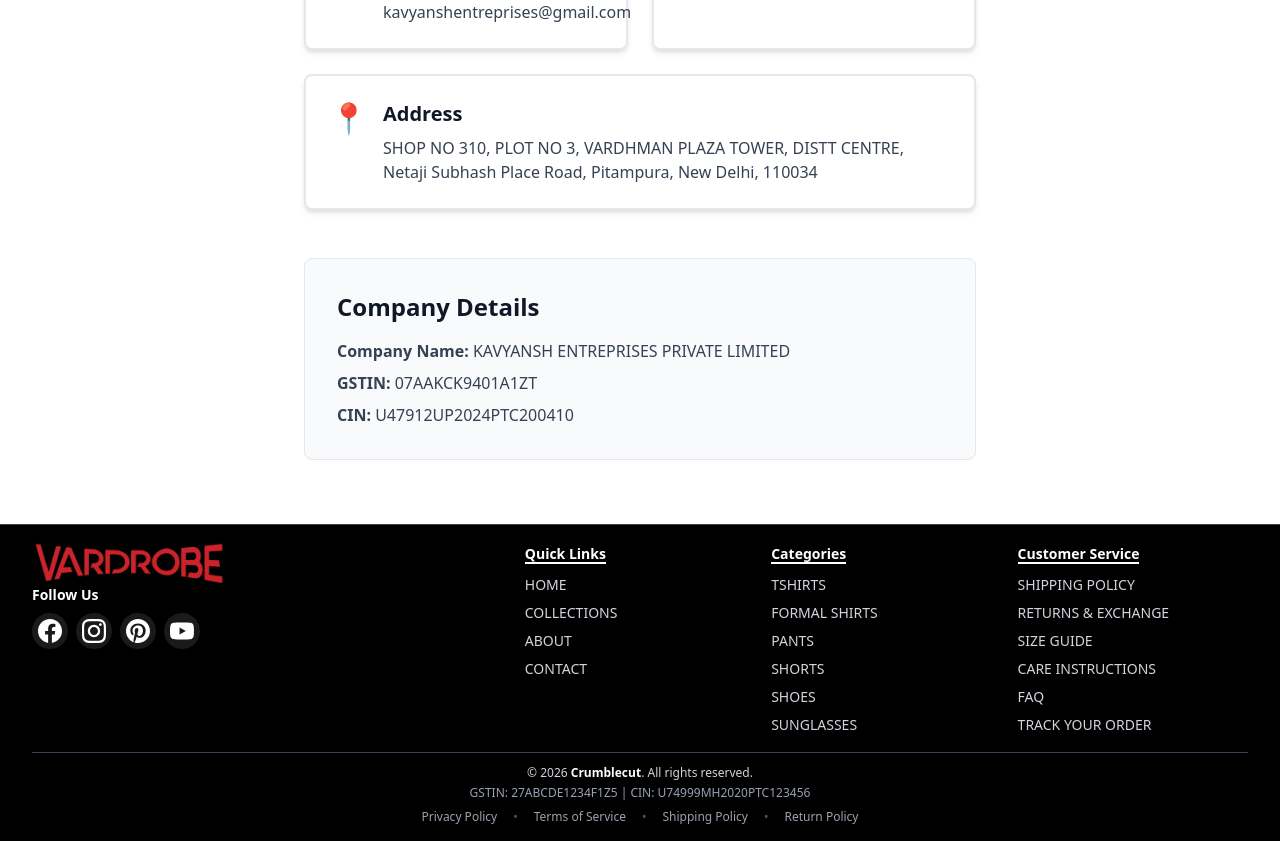
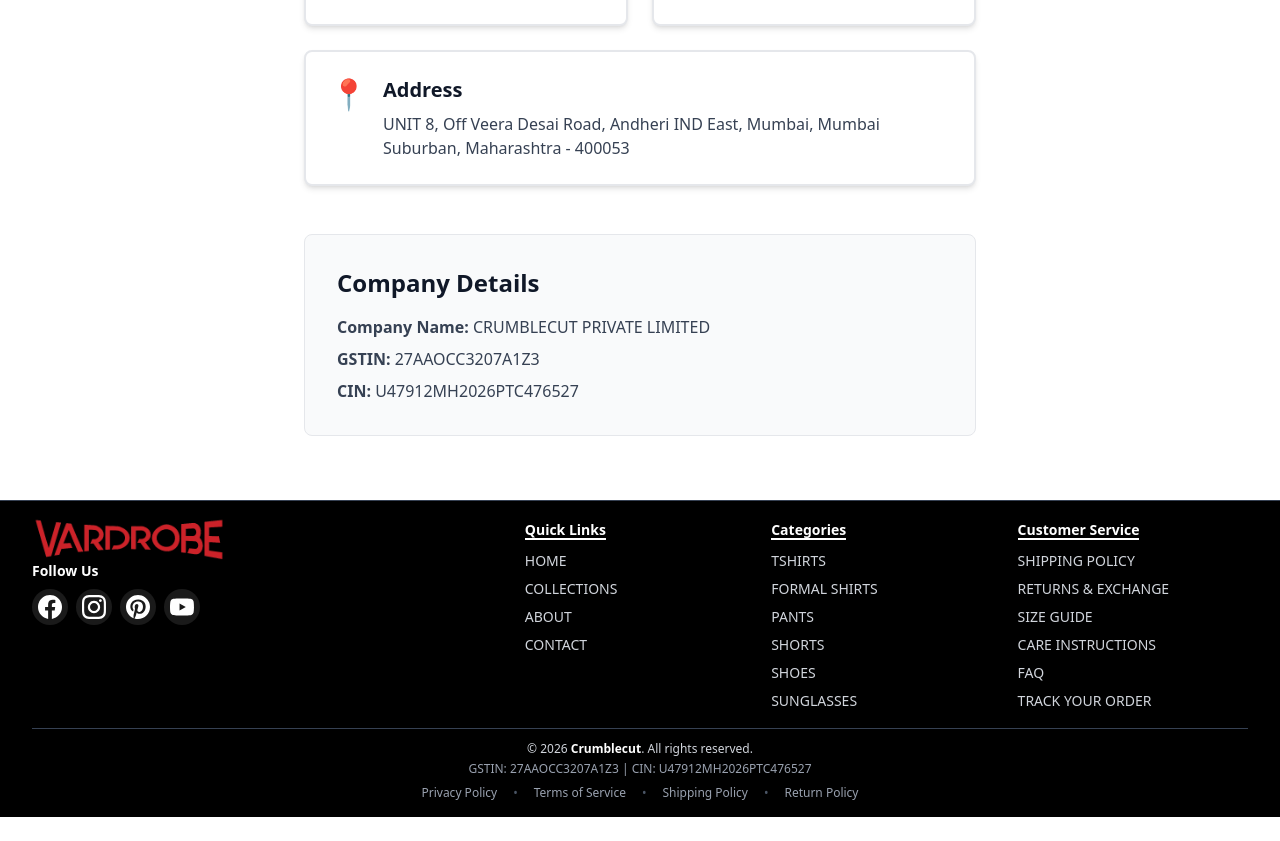
Before and after one commit to digitalbuddiesspune/Crumblecut, a React (Vite) app in the folder frontend/: page /contact in a window 1280 px wide. Shown: the part 669-1510 px from the top of the page. After the commit the page ends 1486 px from the top, so only its background shows below. Built offline with nearby package versions, Linux system fonts and the light colour scheme; no server answers.

Commit message:
Update company details to CRUMBLECUT PRIVATE LIMITED

```diff
--- a/frontend/src/components/Footer.jsx
+++ b/frontend/src/components/Footer.jsx
@@ -185,7 +185,7 @@
             © {currentYear} <span className="font-semibold text-white">Crumblecut</span>. All rights reserved.
           </p>
           <p className="text-xs text-gray-400 mb-2">
-            GSTIN: 27ABCDE1234F1Z5 | CIN: U74999MH2020PTC123456
+            GSTIN: 27AAOCC3207A1Z3 | CIN: U47912MH2026PTC476527
           </p>
           <div className="flex justify-center space-x-4 text-xs text-gray-400">
             <Link to="/privacy" onClick={scrollToTop} className="hover:text-rose-500 transition-colors duration-200">
--- a/frontend/src/constants/companyInfo.js
+++ b/frontend/src/constants/companyInfo.js
@@ -1,7 +1,7 @@
-export const COMPANY_NAME = 'KAVYANSH ENTREPRISES PRIVATE LIMITED';
-export const GSTIN = '07AAKCK9401A1ZT';
-export const CIN = 'U47912UP2024PTC200410';
+export const COMPANY_NAME = 'CRUMBLECUT PRIVATE LIMITED';
+export const GSTIN = '27AAOCC3207A1Z3';
+export const CIN = 'U47912MH2026PTC476527';
 export const ADDRESS =
-  'SHOP NO 310, PLOT NO 3, VARDHMAN PLAZA TOWER, DISTT CENTRE, Netaji Subhash Place Road, Pitampura, New Delhi, 110034';
-export const EMAILS = ['support@crumblecut.in', 'kavyanshentreprises@gmail.com'];
+  'UNIT 8, Off Veera Desai Road, Andheri IND East, Mumbai, Mumbai Suburban, Maharashtra - 400053';
+export const EMAILS = ['support@crumblecut.in'];
 export const PHONE = '+91 9355618308';
```
Also changed, not shown: 1 other file (tests, documents, lock files or other folders).
